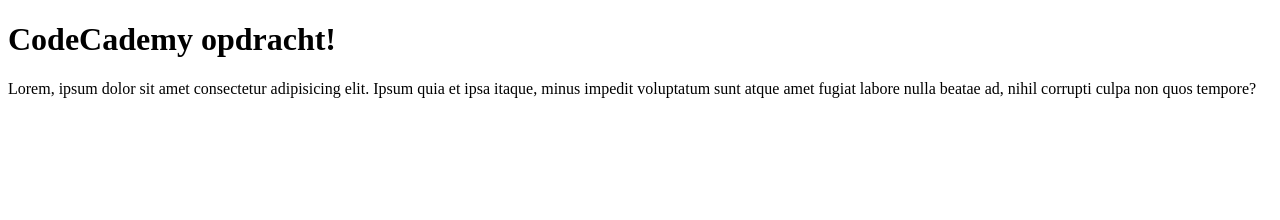
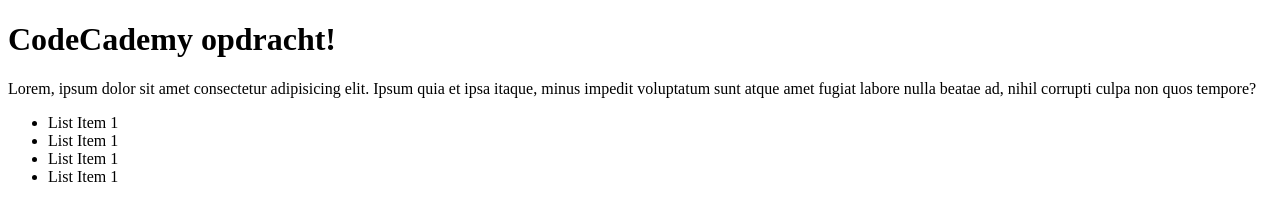
Before and after one commit to JelleJ18/Test, a plain HTML site: page index.html in a window 1280 px wide. Drawn offline with Linux system fonts and the light colour scheme.

Commit message:
added list items

```diff
--- a/index.html
+++ b/index.html
@@ -11,6 +11,12 @@
   <h1>CodeCademy opdracht!</h1>
   <p>Lorem, ipsum dolor sit amet consectetur adipisicing elit. Ipsum quia et ipsa itaque, minus impedit voluptatum sunt
     atque amet fugiat labore nulla beatae ad, nihil corrupti culpa non quos tempore?</p>
+  <ul>
+    <li>List Item 1</li>
+    <li>List Item 1</li>
+    <li>List Item 1</li>
+    <li>List Item 1</li>
+  </ul>
 </body>
 
 </html>
```
